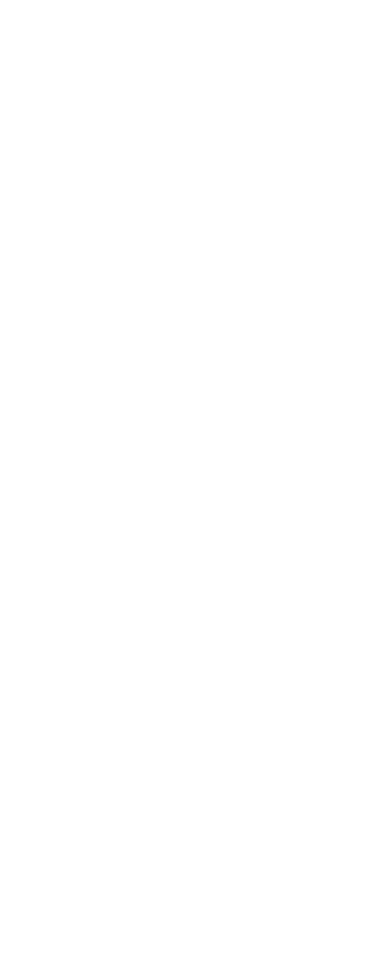
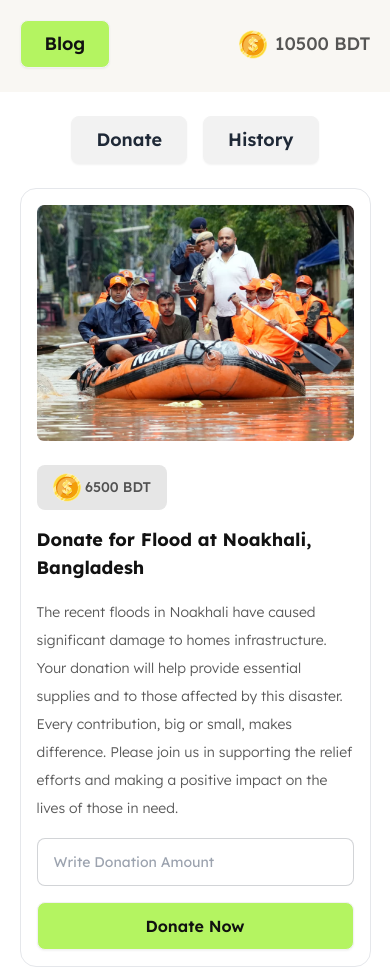
Before and after one commit to Ai-codemaster/Assignment-5, a plain HTML site: page index.html in a window 390 px wide. Before the commit the page ends 844 px from the top, so only its background shows below. Drawn offline with nearby package versions, Linux system fonts and the light colour scheme.

Commit message:
Complete header section and responsive for monile tablet and other device

```diff
--- a/index.html
+++ b/index.html
@@ -4,6 +4,8 @@
     <meta charset="UTF-8" />
     <meta name="viewport" content="width=device-width, initial-scale=1.0" />
     <title>Donate Bangladesh</title>
+    <link rel="shortcut icon" href="assets/logo.png" type="image/x-icon" />
+    <link rel="stylesheet" href="style/style.css" />
     <link
       href="https://cdn.jsdelivr.net/npm/daisyui@4.12.10/dist/full.min.css"
       rel="stylesheet"
@@ -11,5 +13,79 @@
     />
     <script src="https://cdn.tailwindcss.com"></script>
   </head>
-  <body></body>
+  <body>
+    <header id="header" class="sticky top-0 left-0 pb-6">
+      <div id="navbar" class="bg-[--header-background] pt-5 pb-6 px-[5%]">
+        <div class="container mx-auto flex justify-between">
+          <button
+            class="btn text-lg sm:text-xl font-semibold text-[--text-primary] px-6 sm:px-8 bg-[--btn-bg] hover:bg-[--btn-bg]"
+          >
+            Blog
+          </button>
+          <div class="flex items-center gap-4 hidden">
+            <img src="assets/logo.png" alt="" />
+            <h1 class="text-xl text-[--text-primary] font-semibold">
+              Donate Bangladesh
+            </h1>
+          </div>
+          <div class="flex items-center gap-2">
+            <img src="assets/coin.png" alt="" />
+            <h2 class="text-lg sm:text-xl text-[--text-light] font-medium">
+              <span>10500</span> BDT
+            </h2>
+          </div>
+        </div>
+      </div>
+      <div class="flex justify-center gap-4 mt-6">
+        <button class="btn text-lg font-semibold px-6">Donate</button>
+        <button class="btn text-lg font-semibold px-6">History</button>
+      </div>
+    </header>
+
+    <main>
+      <section class="px-[5%]">
+        <div
+          class="container grid grid-cols-1 gap-6 mx-auto p-4 rounded-2xl border"
+        >
+          <div class="">
+            <img class="w-full" src="assets/noakhali.png" alt="" />
+          </div>
+          <div class="">
+            <button class="bg-[--money-bg] py-2 px-4 mb-4 rounded-lg">
+              <img class="inline" src="assets/coin.png" alt="" />
+              <h2 class="text-sm text-[--text-light] font-medium inline">
+                <span>6500</span> BDT
+              </h2>
+            </button>
+            <h2 class="text-lg text-[--text-primary] font-bold mb-4">
+              Donate for Flood at Noakhali, Bangladesh
+            </h2>
+            <p class="text-sm text-[--text-light] font-light leading-7 mb-4">
+              The recent floods in Noakhali have caused significant damage to
+              homes infrastructure. Your donation will help provide essential
+              supplies and to those affected by this disaster. Every
+              contribution, big or small, makes difference. Please join us in
+              supporting the relief efforts and making a positive impact on the
+              lives of those in need.
+            </p>
+            <input
+              type="text"
+              placeholder="Write Donation Amount"
+              class="input input-bordered w-full mb-4 text-sm"
+            />
+            <button
+              class="btn text-base text-[--text-primary] font-semibold bg-[--btn-bg] hover:bg-[--btn-bg] w-full"
+            >
+              Donate Now
+            </button>
+          </div>
+        </div>
+      </section>
+    </main>
+
+    <footer></footer>
+
+    <script src="js/script.js"></script>
+    <script src="js/header-blur.js"></script>
+  </body>
 </html>
--- /dev/null
+++ b/js/header-blur.js
@@ -0,0 +1,13 @@
+const header = document.getElementById("header");
+
+window.addEventListener("scroll", function () {
+  if (this.window.scrollY > 50) {
+    header.classList.add("backdrop-blur");
+    header.classList.add("bg-[--header-blur]");
+    navbar.classList.add("bg-[--header-scroll-background]");
+  } else {
+    header.classList.remove("backdrop-blur");
+    header.classList.remove("bg-[--header-blur]");
+    navbar.classList.remove("bg-[--header-scroll-background]");
+  }
+});
--- a/style/style.css
+++ b/style/style.css
@@ -0,0 +1,18 @@
+@import url("https://fonts.googleapis.com/css2?family=Lexend:wght@100..900&display=swap");
+
+* {
+  box-sizing: border-box;
+  margin: 0;
+  padding: 0;
+  font-family: "lexend", sans-serif;
+}
+
+:root {
+  --header-background: rgb(249, 247, 243);
+  --header-scroll-background: rgba(249, 247, 243, 0.8);
+  --btn-bg: rgb(180, 244, 97);
+  --text-primary: rgb(17, 17, 17);
+  --text-light: rgb(17, 17, 17, 0.7);
+  --money-bg: rgba(17, 17, 17, 0.1);
+  --header-blur: rgba(255, 255, 255, 0.8);
+}
```
Also changed, not shown: js/script.js (added).
